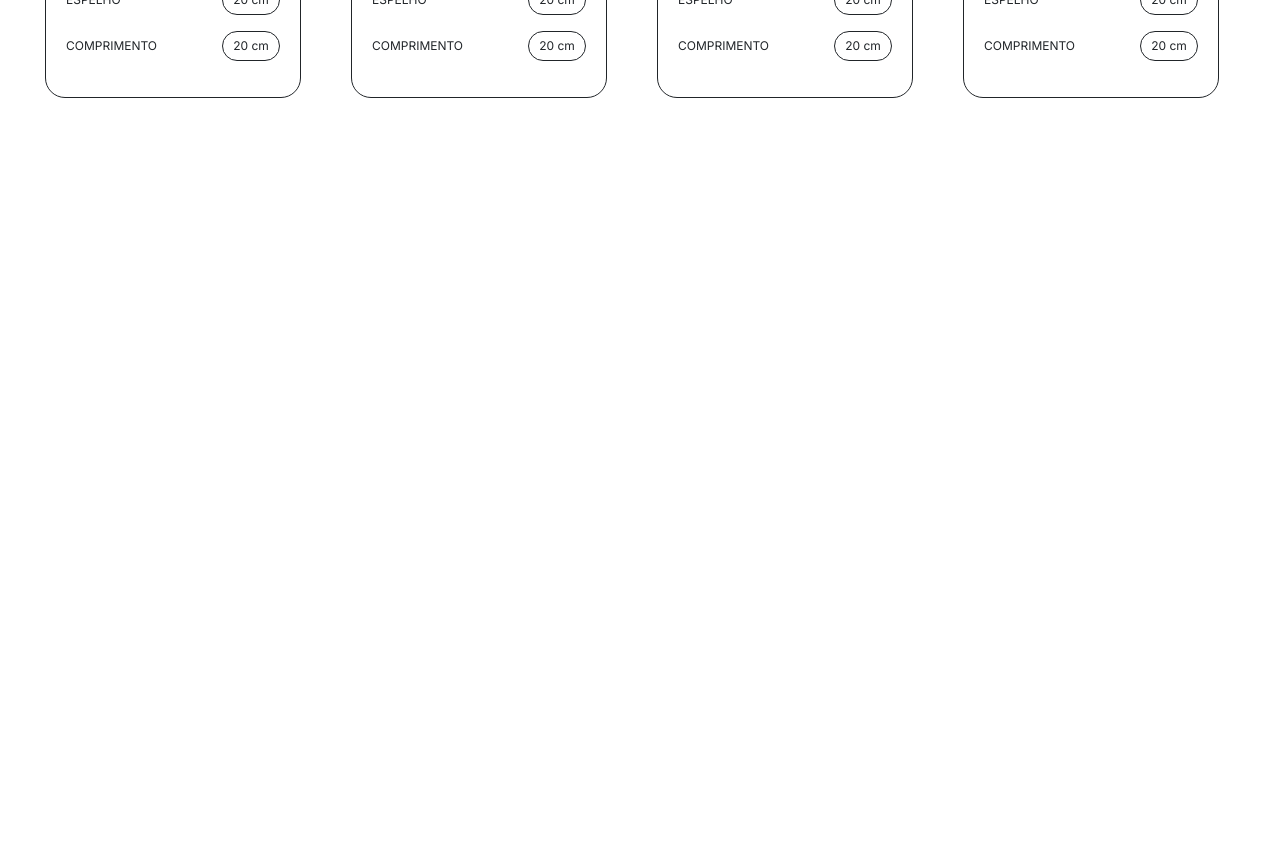
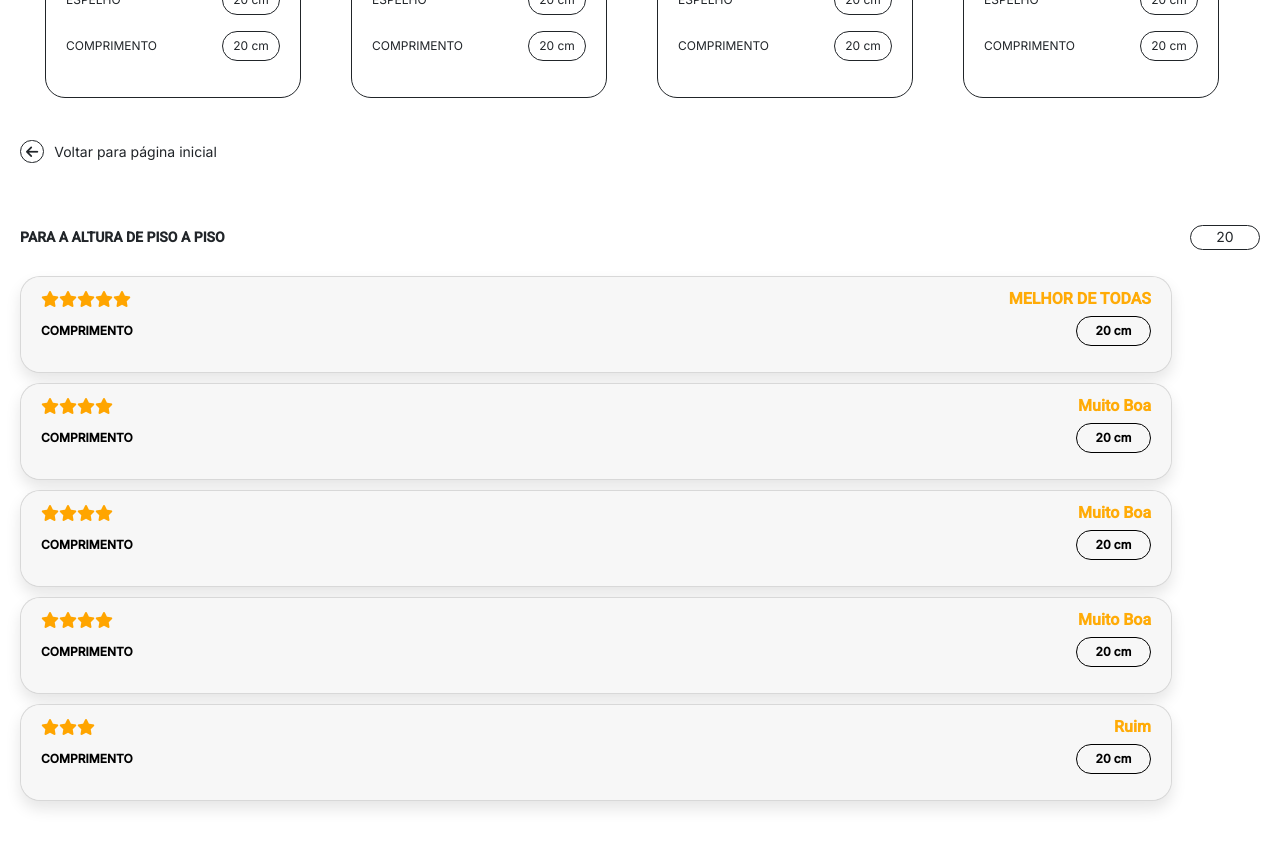
Before and after one commit to MarcosVRSDev/calculadora-escadas, an Angular app: page /resultado in a window 1280 px wide. Shown: the part 680-1528 px from the top of the page. Before the commit the page ends 800 px from the top, so only its background shows below. Built offline with nearby package versions, Linux system fonts and the light colour scheme.

Commit message:
ALterações gerais

```diff
--- a/package.json
+++ b/package.json
@@ -19,6 +19,7 @@
     "@angular/platform-browser": "~11.0.0",
     "@angular/platform-browser-dynamic": "~11.0.0",
     "@angular/router": "~11.0.0",
+    "@ng-bootstrap/ng-bootstrap": "^8.0.0",
     "bootstrap": "^4.5.3",
     "rxjs": "~6.6.0",
     "tslib": "^2.0.0",
--- /dev/null
+++ b/src/app/components/expand-card/expand-card.component.html
@@ -0,0 +1,43 @@
+<div class="card">
+  <a class="card-header" (click)="isCollapsed = !isCollapsed" [attr.aria-expanded]="!isCollapsed"
+    aria-controls="collapseExample">
+    <div class="card-header-top">
+      <div id="stars">
+        <span *ngFor="let star of arrStars" style="font-size: 1em; color: orange;">
+          <i class="fas fa-star"></i>
+        </span>
+      </div>
+      <div id="titulo" class="roboto">
+        {{ title }}
+      </div>
+    </div>
+    <div class="card-header-bottom">
+      <div class="item-card">
+        <p class="inter-light"><strong>COMPRIMENTO</strong></p>
+        <p class="inter-light item-caixa"><strong>{{ length }}</strong></p>
+      </div>
+    </div>
+  </a>
+  <div class="card-body" id="collapseExample" [ngbCollapse]="isCollapsed">
+    <div class="item-card">
+      <p class="inter-light"><strong>ALTURA DE PISO A PISO</strong></p>
+      <p class="inter-light item-caixa"><strong>{{ floorHeight }}</strong></p>
+    </div>
+
+    <div class="item-card">
+      <p class="inter-light"><strong>DEGRAUS</strong></p>
+      <p class="inter-light item-caixa"><strong>{{ steps }}</strong></p>
+    </div>
+
+    <img src="{{ imgSrc }}">
+    <div class="item-card">
+      <p class="inter-light"><strong>PISO</strong></p>
+      <p class="inter-light item-caixa"><strong>{{ floor }}</strong></p>
+    </div>
+
+    <div class="item-card">
+      <p class="inter-light"><strong>ESPELHO</strong></p>
+      <p class="inter-light item-caixa"><strong>{{ length }}</strong></p>
+    </div>
+  </div>
+</div>
--- /dev/null
+++ b/src/app/components/expand-card/expand-card.component.scss
@@ -0,0 +1,68 @@
+a {
+  text-decoration: none;
+  color: black;
+}
+
+.card {
+  width: 20vw;
+  min-width: 90vw;
+  display: flex;
+  border-radius: 20px;
+  font-size: 16px;
+  background-color: #f7f7f7;
+  margin-bottom: 10px;
+  box-shadow: 0px 8px 15px rgba(0, 0, 0, 0.1);
+}
+
+.card-header {
+  display: flex;
+  flex-direction: column;
+  font-weight: bold;
+  border-radius: 20px;
+  border-bottom: none;
+  background-color: #f7f7f7;
+  padding: 10px 20px;
+}
+
+.card-header-top {
+  display: flex;
+  flex-direction: row;
+  justify-content: space-between;
+  color: #ffab07;
+}
+
+.card-header-bottom {
+  display: flex;
+  justify-content: space-between;
+  padding-top: 5px;
+  font-size: 12px;
+}
+
+.card-body {
+  font-size: 12px;
+  padding: 0 20px 20px 20px;
+  text-align: center;
+  border-radius: 20px;
+  background-color: #f7f7f7;
+}
+
+.item-card {
+  display: flex;
+  flex: 0 0 100%;
+  flex-direction: row;
+  justify-content: space-between;
+  align-items: center;
+}
+
+.item-caixa {
+  min-width: 75px;
+  min-height: 25px;
+  text-align: center;
+  border: 1px solid;
+  border-radius: 30px;
+  padding: 5px 10px 5px 10px;
+}
+
+.flex-50 {
+  flex: 0 0 50%;
+}
--- /dev/null
+++ b/src/app/components/expand-card/expand-card.component.ts
@@ -0,0 +1,28 @@
+import { Component, Input, OnInit } from '@angular/core';
+
+@Component({
+  selector: 'app-expand-card',
+  templateUrl: './expand-card.component.html',
+  styleUrls: ['./expand-card.component.scss']
+})
+export class ExpandCardComponent implements OnInit {
+
+  @Input() isCollapsed = true;
+  @Input() title: string = "";
+  @Input() qtStars: number = 0;
+  @Input() imgSrc: string = "";
+  @Input() floorHeight: string = "";
+  @Input() steps: string = "";
+  @Input() floor: string = "";
+  @Input() mirror: string = "";
+  @Input() length: string = "";
+
+  public arrStars: number[];
+
+  constructor() { }
+
+  ngOnInit(): void {
+    this.arrStars = Array.from(Array(parseInt(this.qtStars.toString())), (x, i) => i);
+  }
+
+}
--- a/src/app/pages/landing-page/landing-page.component.html
+++ b/src/app/pages/landing-page/landing-page.component.html
@@ -6,7 +6,7 @@
     <label>Comece indicando a altura que a escada <br>vai subir de piso em piso</label>
     <input id="alturaEscada" class="inter-light inputbox" type="text" placeholder="Indique o valor em cm">
     <div class="botao-web">
-      <button type="button" class="btn-padrao inter-light">ver todas as opções -></button>
+      <button type="button" class="btn-padrao inter-light" (click)="goToResult()">ver todas as opções -></button>
     </div>
   </div>
 
--- a/src/app/pages/landing-page/landing-page.component.ts
+++ b/src/app/pages/landing-page/landing-page.component.ts
@@ -15,7 +15,6 @@ export class LandingPageComponent implements OnInit {
 
   goToResult() {
     this.router.navigate(['/', 'resultado']);
-    console.log("clicado")
   }
 
 }
--- a/src/app/pages/result-page/result-page.component.html
+++ b/src/app/pages/result-page/result-page.component.html
@@ -1,4 +1,4 @@
-<div id="container">
+<div id="container-web" *ngIf="!mobile">
   <div class="logo">
     <h1 class="confortaa-bold">
       escadômetro
@@ -51,3 +51,44 @@
 
   </div>
 </div>
+
+<div id="container-mobile">
+  <div class="title">
+    <div class="back-home">
+      <a>
+        <i class="fas fa-arrow-left"></i>
+      </a>
+      <p class="inter">
+        Voltar para página inicial
+      </p>
+    </div>
+
+    <div class="item-titulo">
+      <p class="roboto-bold"><strong>PARA A ALTURA DE PISO A PISO</strong></p>
+      <p class="inter-light item-caixa"><strong>20</strong></p>
+    </div>
+    <p class="roboto-bold" style="text-align: left;"><strong>OPÇÕES DE ESCADAS</strong></p>
+    <p class="inter-light" style="text-align: left;">
+      Selecione uma das opções para detalhes e medidas da escada:
+    </p>
+  </div>
+  <app-expand-card title="MELHOR DE TODAS" qtStars=5 imgSrc="../../../assets/result_1.svg" floorHeight="20 cm"
+    steps="20" floor="20 cm" mirror="20 cm" length="20 cm" style="margin-top: 15px;">
+  </app-expand-card>
+
+  <app-expand-card title="Muito Boa" qtStars=4 imgSrc="../../../assets/result_1.svg" floorHeight="20 cm" steps="20"
+    floor="20 cm" mirror="20 cm" length="20 cm">
+  </app-expand-card>
+
+  <app-expand-card title="Muito Boa" qtStars=4 imgSrc="../../../assets/result_1.svg" floorHeight="20 cm" steps="20"
+    floor="20 cm" mirror="20 cm" length="20 cm">
+  </app-expand-card>
+
+  <app-expand-card title="Muito Boa" qtStars=4 imgSrc="../../../assets/result_1.svg" floorHeight="20 cm" steps="20"
+    floor="20 cm" mirror="20 cm" length="20 cm">
+  </app-expand-card>
+
+  <app-expand-card title="Ruim" qtStars=3 imgSrc="../../../assets/result_1.svg" floorHeight="20 cm" steps="20"
+    floor="20 cm" mirror="20 cm" length="20 cm">
+  </app-expand-card>
+</div>
--- a/src/app/pages/result-page/result-page.component.scss
+++ b/src/app/pages/result-page/result-page.component.scss
@@ -1,4 +1,4 @@
-#container {
+#container-web {
   display: flex;
   width: 100vw;
   height: 100vh;
@@ -37,3 +37,56 @@
     padding: 25px;
   }
 }
+
+#container-mobile {
+  display: flex;
+  width: 100vw;
+  height: 100vh;
+  flex-direction: column;
+  padding-left: 20px;
+  padding-right: 20px;
+
+  .title {
+    display: flex;
+    flex-direction: column;
+    margin-top: 20px;
+    text-align: center;
+    font-size: 14px;
+
+    p {
+      margin-bottom: 5px;
+    }
+  }
+
+  .back-home {
+    display: flex;
+    justify-content: flex-start;
+
+    p {
+      padding: 1px 10px;
+    }
+  }
+
+  .item-titulo {
+    display: flex;
+    flex: 0 0 100%;
+    flex-direction: row;
+    justify-content: space-between;
+    align-items: center;
+  }
+
+  a {
+    margin-bottom: 16px;
+    padding: 0 5px;
+    border: 1px solid;
+    border-radius: 25px;
+  }
+
+  .item-caixa {
+    min-width: 70px;
+    min-height: 25px;
+    text-align: center;
+    border: 1px solid;
+    border-radius: 30px;
+  }
+}
--- a/src/app/pages/result-page/result-page.component.ts
+++ b/src/app/pages/result-page/result-page.component.ts
@@ -1,4 +1,5 @@
-import { Component, OnInit } from '@angular/core';
+import { Component, OnInit, HostListener } from '@angular/core';
+import { Router } from '@angular/router';
 
 @Component({
   selector: 'app-result-page',
@@ -6,10 +7,28 @@ import { Component, OnInit } from '@angular/core';
   styleUrls: ['./result-page.component.scss']
 })
 export class ResultPageComponent implements OnInit {
+  screenHeight: number;
+  screenWidth: number;
+  public mobile: boolean = false;
 
-  constructor() { }
+  constructor() {
+    this.getScreenSize();
+  }
 
   ngOnInit(): void {
   }
 
+  @HostListener('window:resize', ['$event'])
+  getScreenSize(event?) {
+    this.screenHeight = window.innerHeight;
+    this.screenWidth = window.innerWidth;
+    console.log(this.screenWidth);
+
+    if (this.screenWidth <= 700) {
+      this.mobile = true;
+    } else {
+      this.mobile = false;
+    }
+  }
+
 }
```
Also changed, not shown: src/app/app.module.ts (+7 -2 lines), 1 other file (tests, documents, lock files or other folders).
